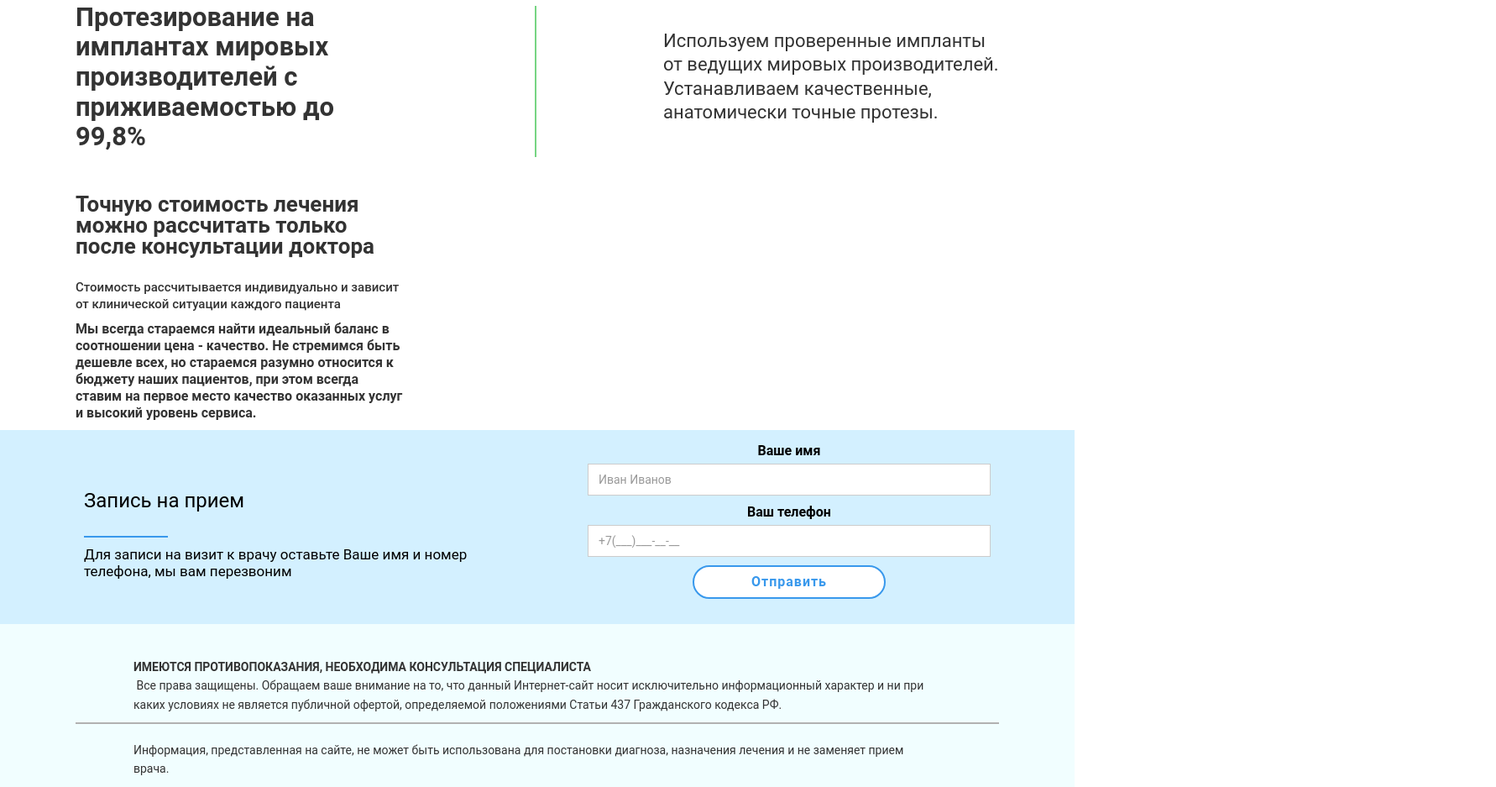
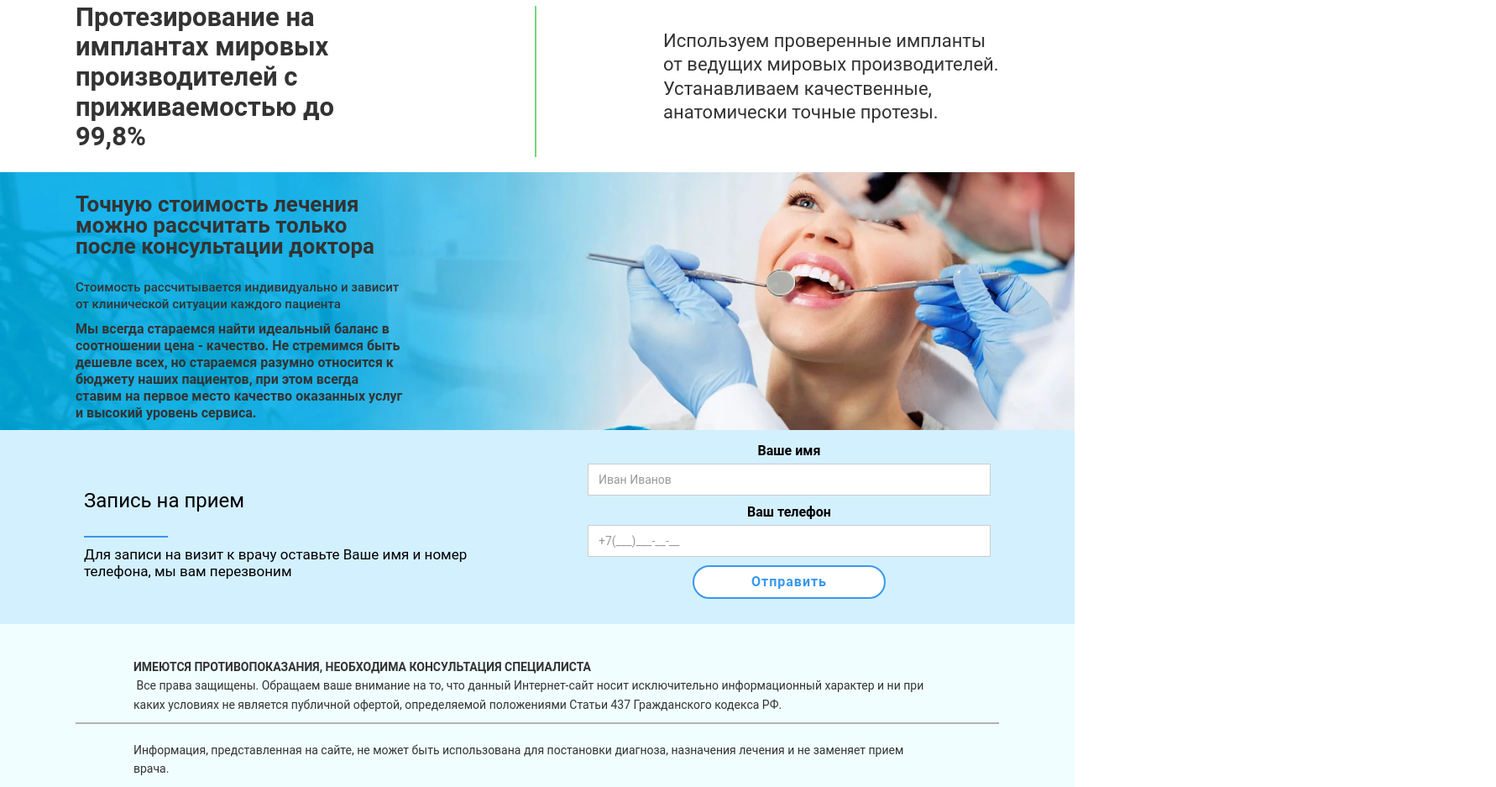
Before and after one commit to SnejannaTumanova/Site_Dentist, a plain HTML site: page index.html in a window 1280 px wide. Shown: the part 2193-3130 px from the top of the page at 84% size, 1782 px wide, since content can reach past the window. Drawn offline with Linux system fonts and the light colour scheme; a script that the page names is missing.

Commit message:
fix site

```diff
--- a/styles/main.css
+++ b/styles/main.css
@@ -3117,7 +3117,7 @@ textarea.w-select {
 }
 
 .line-txt-3 {
-  background-image: url('images/question.webp');
+  background-image: url('/images/question.webp');
   background-position: 50%;
   background-repeat: no-repeat;
   background-size: cover;
```
